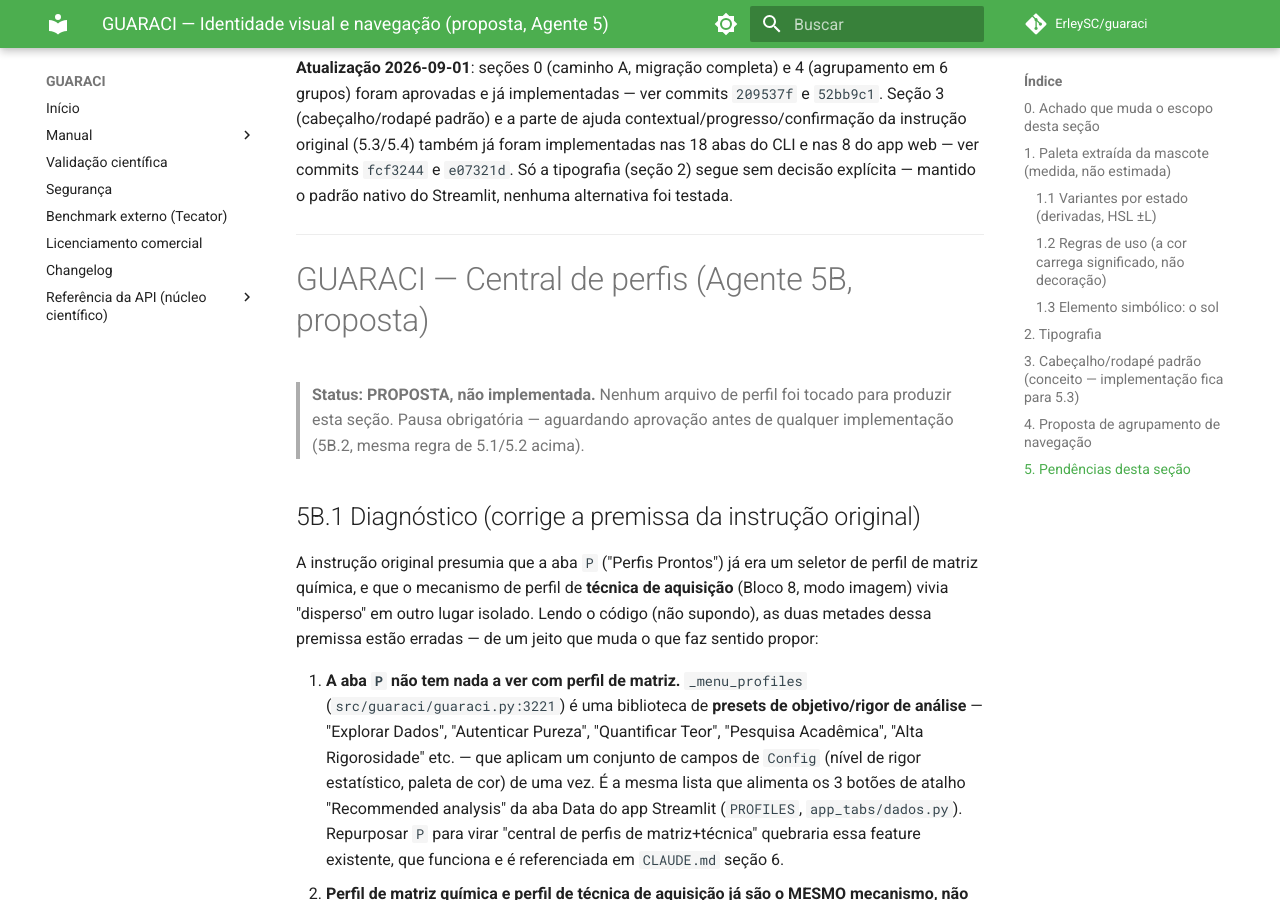
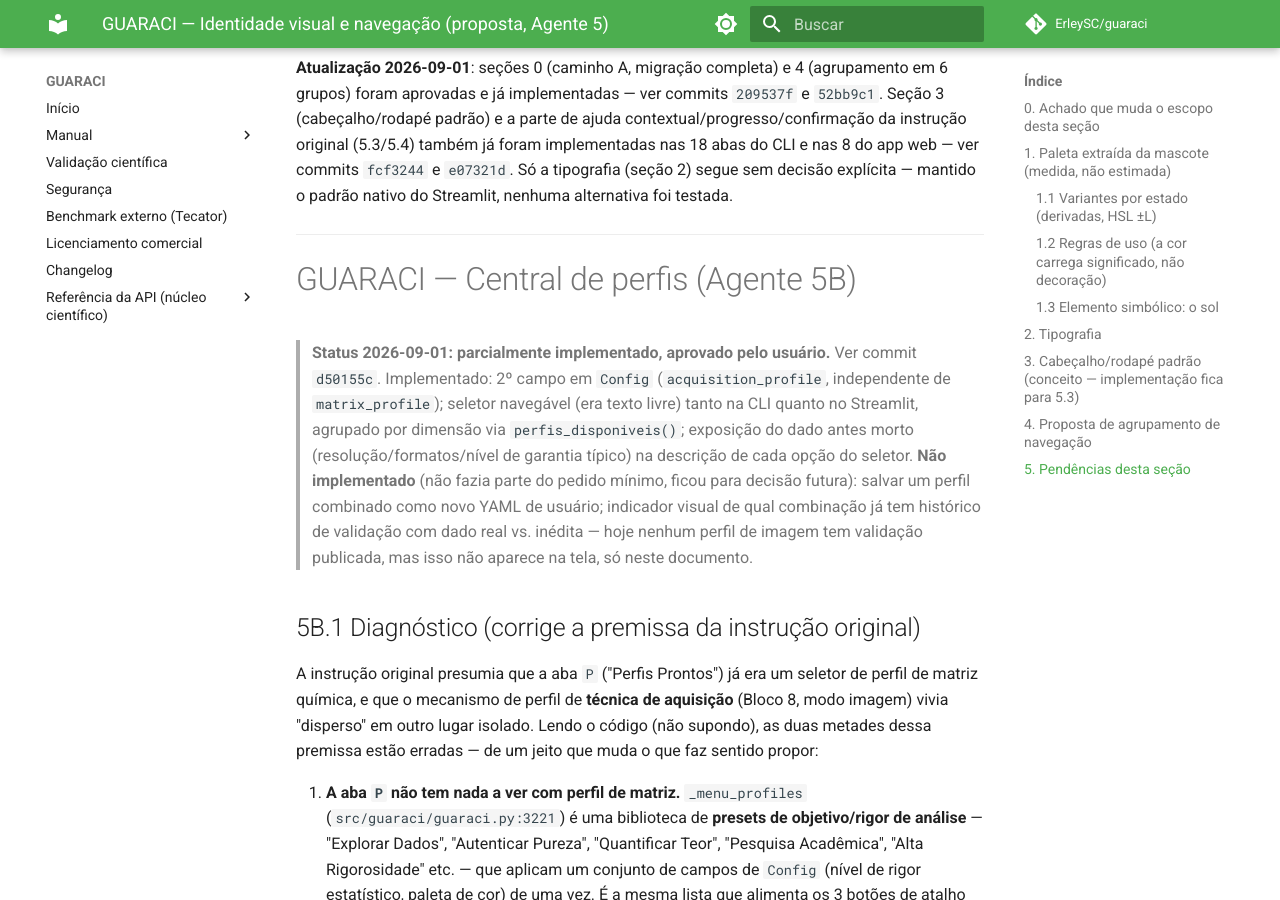
Before and after one commit to ErleySC/guaraci, an MkDocs documentation site: the page built from docs/DESIGN.md, in a window 1280 px wide and 900 px high, scrolled down 4493 px. Built offline with MkDocs 1.6.1 and Material for MkDocs 9.7.7, drawn with Linux system fonts in a browser that asks for light colours; comment, search, counter and statistics services are not loaded.

Commit message:
docs: atualiza status do Agente 5B em DESIGN.md apos implementacao parcial
Registra o que ficou de fora do escopo minimo implementado no commit
d50155c: salvar perfil combinado como YAML novo, e indicador visual de
qual combinacao ja tem validacao com dado real -- nenhum dos dois estava
no pedido de aprovacao original, ficam como pendencia conhecida.

Co-Authored-By: Claude Sonnet 5 <noreply@anthropic.com>

```diff
--- a/docs/DESIGN.md
+++ b/docs/DESIGN.md
@@ -179,11 +179,20 @@ testada.
 
 ---
 
-# GUARACI — Central de perfis (Agente 5B, proposta)
+# GUARACI — Central de perfis (Agente 5B)
 
-> **Status: PROPOSTA, não implementada.** Nenhum arquivo de perfil foi
-> tocado para produzir esta seção. Pausa obrigatória — aguardando aprovação
-> antes de qualquer implementação (5B.2, mesma regra de 5.1/5.2 acima).
+> **Status 2026-09-01: parcialmente implementado, aprovado pelo usuário.**
+> Ver commit `d50155c`. Implementado: 2º campo em `Config`
+> (`acquisition_profile`, independente de `matrix_profile`); seletor
+> navegável (era texto livre) tanto na CLI quanto no Streamlit, agrupado
+> por dimensão via `perfis_disponiveis()`; exposição do dado antes morto
+> (resolução/formatos/nível de garantia típico) na descrição de cada
+> opção do seletor. **Não implementado** (não fazia parte do pedido
+> mínimo, ficou para decisão futura): salvar um perfil combinado como
+> novo YAML de usuário; indicador visual de qual combinação já tem
+> histórico de validação com dado real vs. inédita — hoje nenhum perfil
+> de imagem tem validação publicada, mas isso não aparece na tela, só
+> neste documento.
 
 ## 5B.1 Diagnóstico (corrige a premissa da instrução original)
 
```
